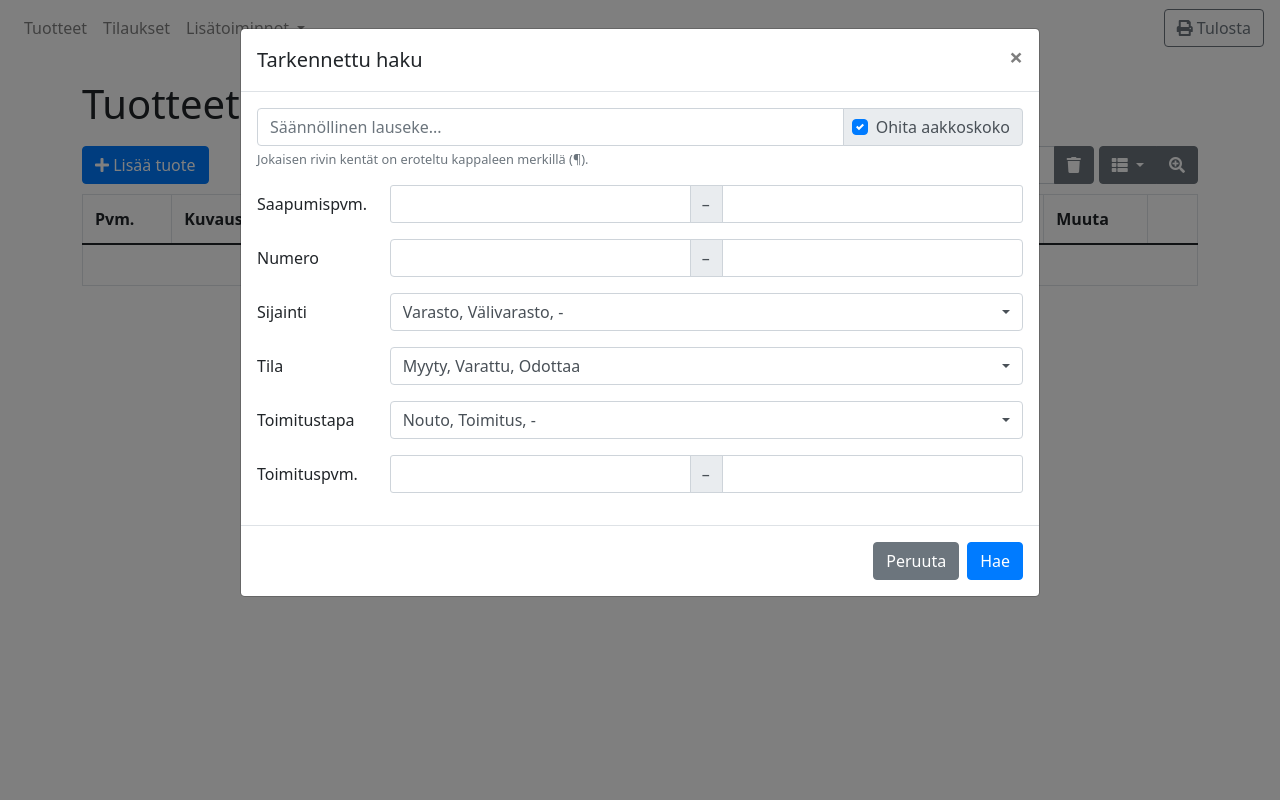
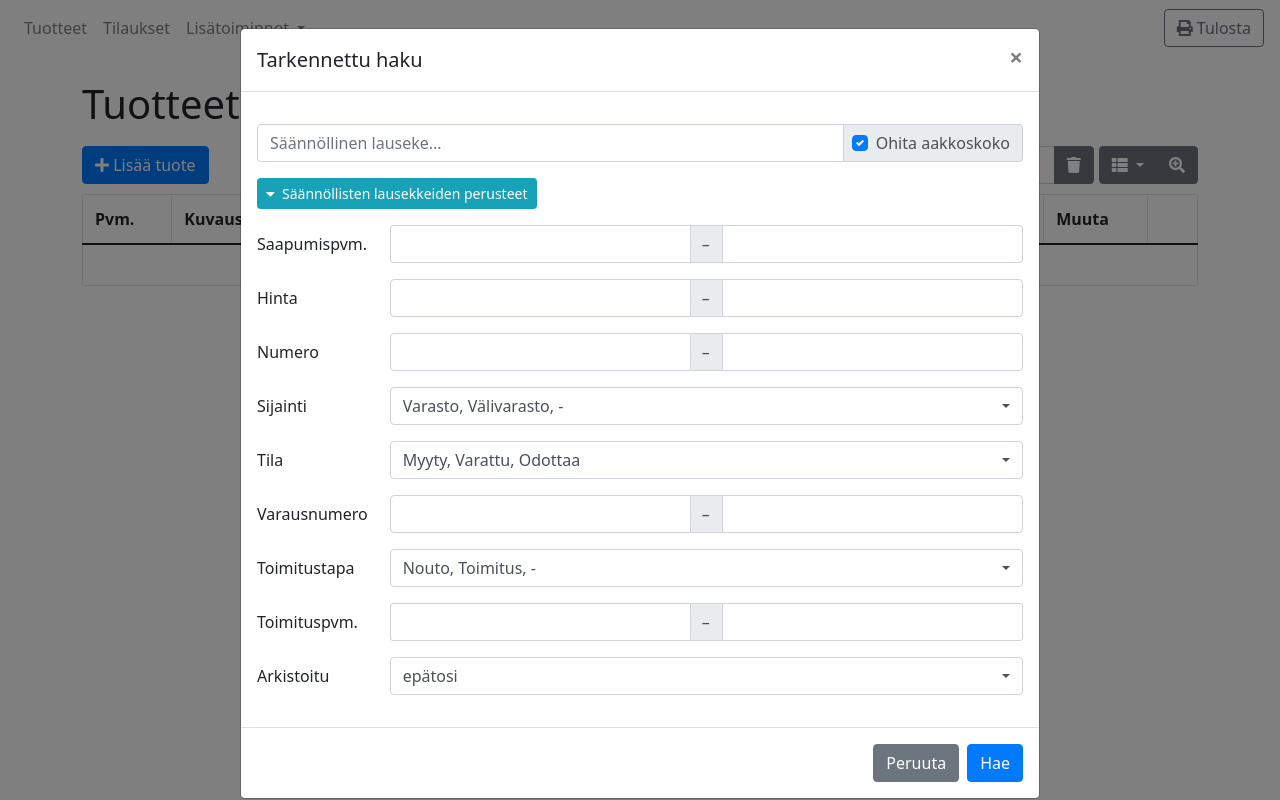
Before and after one commit to ninlith/varastonhallinta, a Python web app: template varastonhallinta/wsgi/templates/index.html in a window 1280 px wide, after a click on "Tarkennettu haku". Run offline with Jinja, Linux system fonts and the light colour scheme; the template is opened without the code that fills it: most values are stand-ins (such as "Sample title", 1, 10 or a date in 2020).

Commit message:
Simplify regex searching

```diff
--- a/varastonhallinta/wsgi/static/js/custom.js
+++ b/varastonhallinta/wsgi/static/js/custom.js
@@ -26,6 +26,17 @@ function queryParams(params) {
         document.getElementById("toimituspvm_alku").value,
         document.getElementById("toimituspvm_loppu").value
         ].join(",")
+    params.hinta = [
+        document.getElementById("hinta_alku").value,
+        document.getElementById("hinta_loppu").value
+        ].join(",")
+    params.varausnumero = [
+        document.getElementById("varausnumero_alku").value,
+        document.getElementById("varausnumero_loppu").value
+        ].join(",")
+    params.arkistoitu = Array.from(
+            document.querySelectorAll("#arkistoitu option:checked")
+        ).map(o => o.value).join(",")
     params.sijainti = Array.from(
             document.querySelectorAll("#sijainti option:checked")
         ).map(o => o.value).join(",")
--- a/varastonhallinta/wsgi/templates/advanced_search.html
+++ b/varastonhallinta/wsgi/templates/advanced_search.html
@@ -12,6 +12,7 @@
         <div class="modal-body">
 
           <div class="form-group">
+            <p>
               <div class="input-group">
                 <input type="text" class="form-control input-group-prepend" id="regex_search" placeholder="Säännöllinen lauseke...">
                 <div class="input-group-append">
@@ -24,10 +25,34 @@
                   </div>
                 </div>
               </div>
-            <div>
-              <small id="regex_search_help" class="form-text text-muted">
-                Jokaisen rivin kentät on eroteltu kappaleen merkillä (¶).
-                <!-- Rivien määrä nolla tai enemmän. Passiivimuotoinen verbirakenne. -->
+            </p>
+            <p>
+              <button class="btn btn-info btn-sm" type="button" data-toggle="collapse" data-target="#regexHelp" aria-expanded="false" aria-controls="regexHelp">
+                <i class="fa fa-caret-down"></i>&nbsp;&nbsp;Säännöllisten lausekkeiden perusteet
+              </button>
+            </p>
+            <div class="collapse" id="regexHelp">
+              <small>
+                <table data-toggle="table" data-classes="table table-bordered">
+                  <thead>
+                    <tr><th>Merkintä</th><th>Selitys</th></tr>
+                  </thead>
+                  <tbody>
+                    <tr><td>foo</td><td>merkkijono foo</td></tr>
+                    <tr><td>.</td><td>mikä tahansa merkki</td></tr>
+                    <tr><td>[abc]</td><td>merkki a, b tai c</td></tr>
+                    <tr><td>[^abc]</td><td>mikä tahansa merkki paitsi a, b tai c</td></tr>
+                    <tr><td>\?</td><td>merkki ? (samoin \*, \. jne.)</td></tr>
+                    <tr><td>^</td><td>tietueen alku</td></tr>
+                    <tr><td>$</td><td>tietueen loppu</td></tr>
+                    <tr><td>*</td><td>edellinen lausekkeen osa 0–∞ kertaa</td></tr>
+                    <tr><td>+</td><td>edellinen lausekkeen osa 1–∞ kertaa</td></tr>
+                    <tr><td>?</td><td>edellinen lausekkeen osa 0–1 kertaa</td></tr>
+                    <tr><td>{m,n}</td><td>edellinen lausekkeen osa m–n kertaa</td></tr>
+                    <tr><td>(foo)</td><td>ryhmittely mm. operaattoreita *, +, ? varten</td></tr>
+                    <tr><td>foo|bar</td><td>foo tai bar</td></tr>
+                  </tbody>
+                </table>
               </small>
             </div>
           </div>
@@ -41,6 +66,19 @@
                     <span class="input-group-text">–</span>
                   </div>
                   <input type="text" class="form-control input-group-append" id="saapumispvm_loppu" />
+                </div>
+            </div>
+          </div>
+
+          <div class="form-group row">
+            <label for="hinta" class="col-sm-2 col-form-label">Hinta</label>
+            <div class="col-sm-10">
+                <div class="input-group" id="hinta">
+                  <input type="text" class="form-control input-group-prepend" id="hinta_alku" />
+                  <div class="input-group-append">
+                    <span class="input-group-text">–</span>
+                  </div>
+                  <input type="text" class="form-control input-group-append" id="hinta_loppu" />
                 </div>
             </div>
           </div>
@@ -81,6 +119,19 @@
           </div>
 
           <div class="form-group row">
+            <label for="varausnumero" class="col-sm-2 col-form-label">Varausnumero</label>
+            <div class="col-sm-10">
+                <div class="input-group" id="varausnumero">
+                  <input type="text" class="form-control input-group-prepend" id="varausnumero_alku" />
+                  <div class="input-group-append">
+                    <span class="input-group-text">–</span>
+                  </div>
+                  <input type="text" class="form-control input-group-append" id="varausnumero_loppu" />
+                </div>
+            </div>
+          </div>
+
+          <div class="form-group row">
             <label for="toimitustapa" class="col-sm-2 col-form-label">Toimitustapa</label>
             <div class="col-sm-10">
               <select id="toimitustapa" class="selectpicker w-100" multiple>
@@ -104,6 +155,16 @@
             </div>
           </div>
 
+          <div class="form-group row">
+            <label for="arkistoitu" class="col-sm-2 col-form-label">Arkistoitu</label>
+            <div class="col-sm-10">
+              <select id="arkistoitu" class="selectpicker w-100" multiple>
+                <option value="1">tosi</option>
+                <option selected value="0">epätosi</option>
+              </select>
+            </div>
+          </div>
+
         </div>
         <div class="modal-footer">
           <button type="button" class="btn btn-secondary" data-dismiss="modal">Peruuta</button>
```
Also changed, not shown: varastonhallinta/wsgi/application.py (+23 -13 lines). Lines whose indentation alone changed are shown as unchanged.
